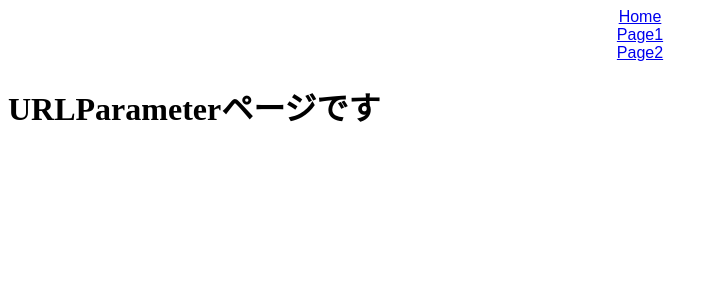
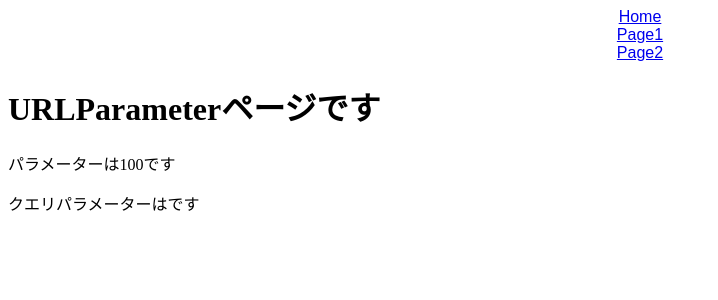
Before and after one commit to yoshimai/React-router, a React (Create React App) app: page /page2/100 in a window 1280 px wide. Shown: the top 300 px of the page, without its empty margins (0-718 px from the left). Built offline with nearby package versions, Linux system fonts and the light colour scheme.

Commit message:
useLocation追加

```diff
--- a/src/Page2.jsx
+++ b/src/Page2.jsx
@@ -5,6 +5,8 @@
     <div>
       <h1>Page2ページです</h1>
       <Link to="/page2/100">URL Parameter</Link>
+      <br />
+      <Link to="/page2/?name=hogehoge">Query Parameter</Link>
     </div>
   );
 };
--- a/src/UrlParameter.jsx
+++ b/src/UrlParameter.jsx
@@ -1,10 +1,15 @@
-import { useParams } from "react-router-dom";
+import { useLocation, useParams } from "react-router-dom";
 
 export const UrlParameter = () => {
-  // const { id } = useParams();
+  const { id } = useParams();
+  const { search } = useLocation();
+  const query = new URLSearchParams(search);
+
   return (
     <div>
       <h1>URLParameterページです</h1>
+      <p>パラメーターは{id}です</p>
+      <p>クエリパラメーターは{query.get("name")}です</p>
     </div>
   );
 };
--- a/src/router/Router.jsx
+++ b/src/router/Router.jsx
@@ -1,4 +1,4 @@
-import { Routes, Route, Link } from "react-router-dom";
+import { Routes, Route } from "react-router-dom";
 import { Home } from "../Home";
 import { Page1 } from "../Page1";
 import { Page2 } from "../Page2";
```
